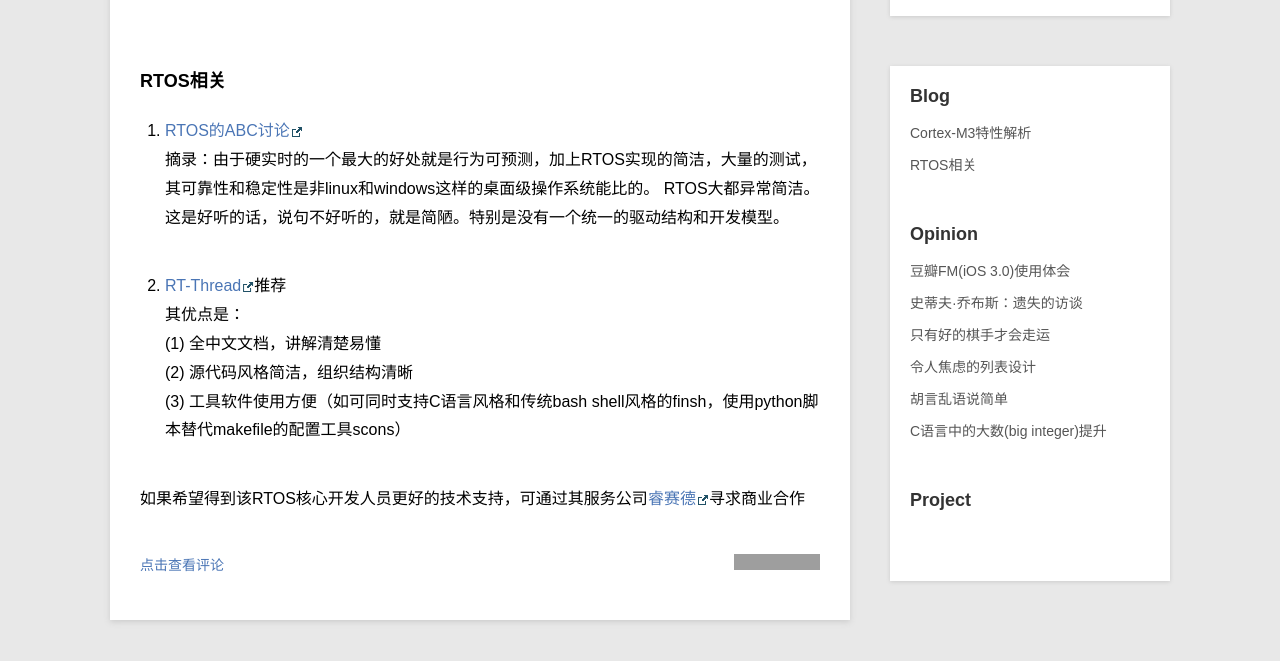
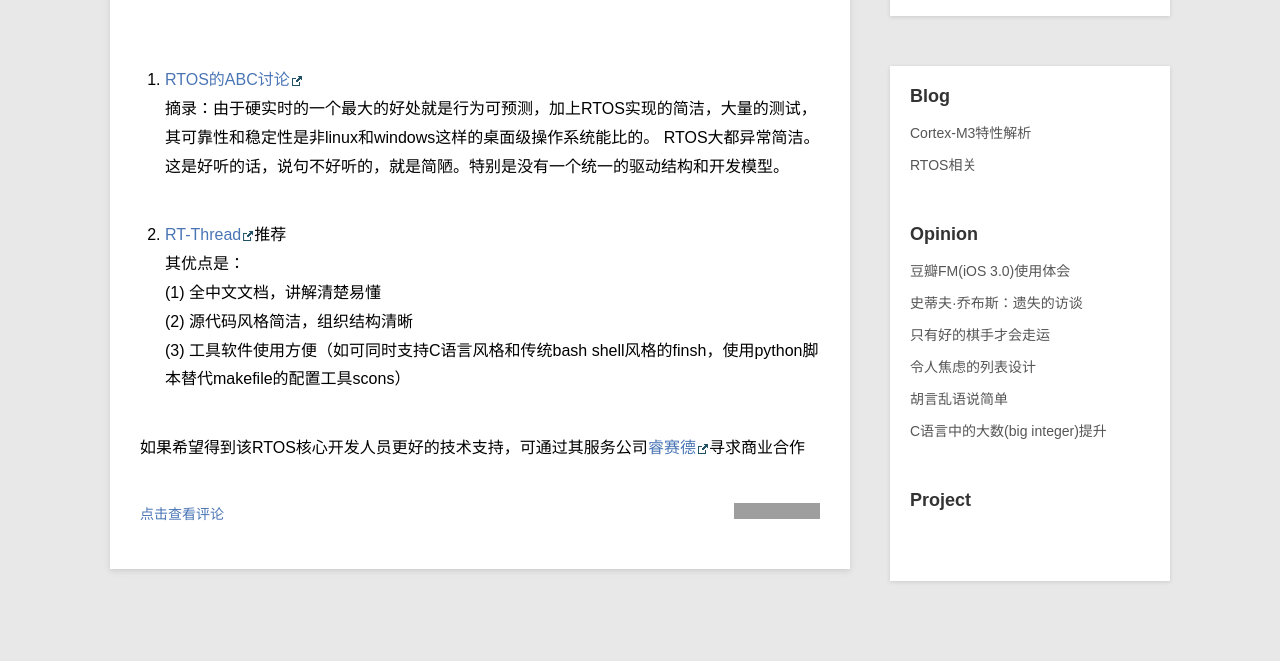
Before and after one commit to lanxinyuchs/lanxinyuchs.github.io, a Jekyll site: the page built from _posts/blog/2013-06-18-RTOS-related.md, in a window 1280 px wide, cut to the strip 189-850 px from the top of the page. Built offline with Jekyll 4.4.1, drawn with Linux system fonts in a browser that asks for light colours; Markdown is read by kramdown in place of the engine named in the settings; grey boxes are pictures that could not be loaded.

Commit message:
Update 2013-06-18-RTOS-related.md

```diff
--- a/_posts/blog/2013-06-18-RTOS-related.md
+++ b/_posts/blog/2013-06-18-RTOS-related.md
@@ -4,8 +4,6 @@ title: RTOS相关
 category: blog
 description: N/A
 ---
-
-###RTOS相关
 
 1. [RTOS的ABC讨论](http://blog.csdn.net/coolbacon/article/details/7798874) <br />
 摘录：由于硬实时的一个最大的好处就是行为可预测，加上RTOS实现的简洁，大量的测试，其可靠性和稳定性是非linux和windows这样的桌面级操作系统能比的。
```
